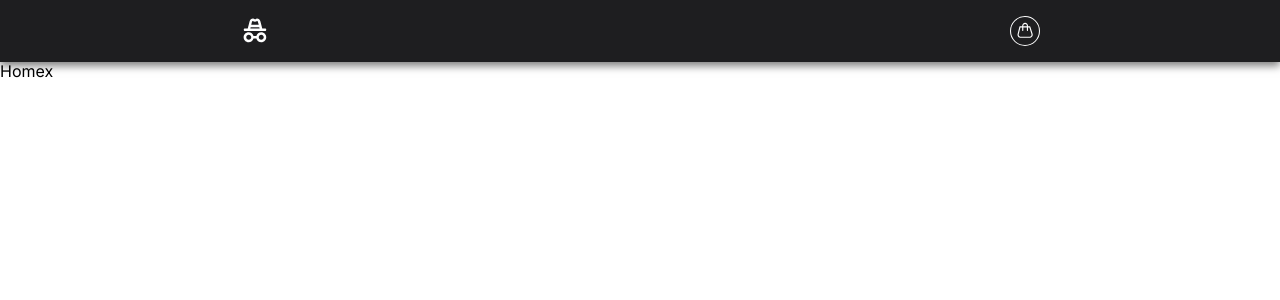
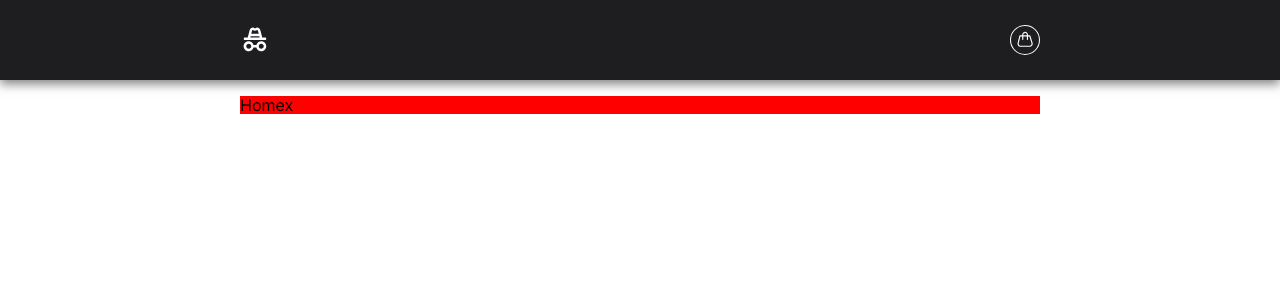
Before and after one commit to VncntDzn/sneak, a Next.js app: page / in a window 1280 px wide. Shown: the top 300 px of the page. Built offline with nearby package versions, Linux system fonts and the light colour scheme.

Commit message:
update navbar

```diff
--- /dev/null
+++ b/app/layout.module.scss
@@ -0,0 +1,7 @@
+@import "@/scss/mixins";
+@import "@/scss/variables";
+.root {
+  @include lg() {
+    padding: 1rem 15rem;
+  }
+}
--- a/app/layout.tsx
+++ b/app/layout.tsx
@@ -1,7 +1,7 @@
 import { Inter } from "next/font/google";
 import "normalize.css";
 import Nav from "@/modules/nav";
-
+import styles from "./layout.module.scss";
 const inter = Inter({ subsets: ["latin"] });
 
 export const metadata = {
@@ -18,7 +18,7 @@ export default function RootLayout({
     <html lang="en">
       <body className={inter.className}>
         <Nav />
-        <main>{children}</main>
+        <main className={styles.root}>{children}</main>
       </body>
     </html>
   );
--- a/app/modules/nav/index.tsx
+++ b/app/modules/nav/index.tsx
@@ -8,10 +8,16 @@ const Nav = () => {
   return (
     <nav className={styles.root}>
       <div>
-        <RiMenuFill className={styles.burger} size={25} />
-        <Image src={Logo} height={30} width={30} alt="Sneak logo" />
+        <RiMenuFill role="button" className={styles.burger} size={25} />
+        <Image
+          role="button"
+          src={Logo}
+          height={30}
+          width={30}
+          alt="Sneak logo"
+        />
       </div>
-      <Image src={Basket} height={30} width={30} alt="Basket" />
+      <Image role="button" src={Basket} height={30} width={30} alt="Basket" />
     </nav>
   );
 };
--- a/app/modules/nav/nav.module.scss
+++ b/app/modules/nav/nav.module.scss
@@ -3,15 +3,16 @@
 
 .root {
   padding: 1rem;
+  box-shadow: 0 4px 10px 0 rgba(0, 0, 0, 0.5);
+  color: $white;
   background-color: $black;
-  box-shadow: 0 4px 8px 0 rgba(0, 0, 0, 0.5);
-  color: $white;
   display: flex;
   align-items: center;
   justify-content: space-between;
 
   @include lg() {
     padding: 1rem 15rem;
+    height: 3rem;
   }
   div:first-child {
     display: flex;
--- a/app/page.tsx
+++ b/app/page.tsx
@@ -1,6 +1,5 @@
-
 const Home = () => {
-  return <div>Homex</div>;
+  return <div style={{ background: "red" }}>Homex</div>;
 };
 
 export default Home;
```
